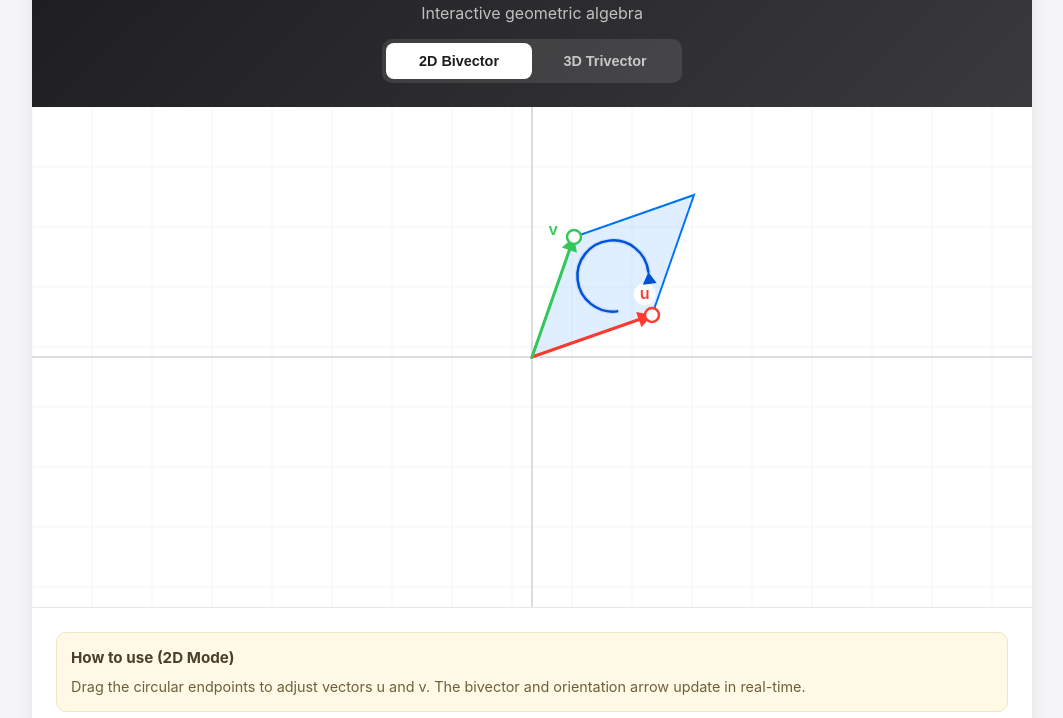
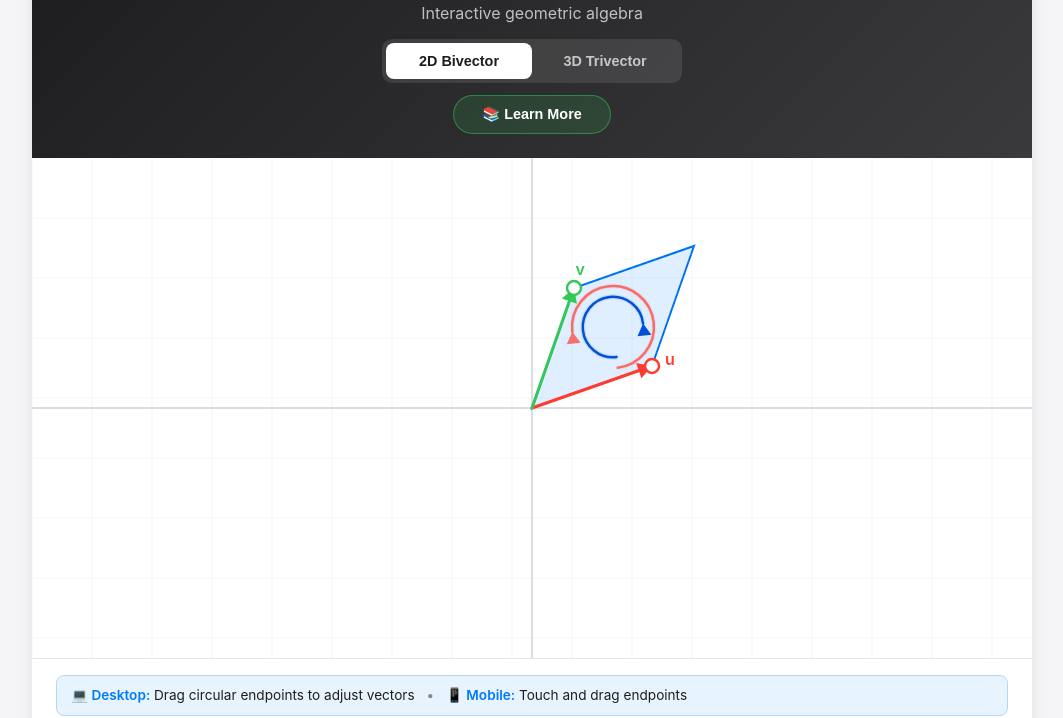
Before and after one commit to neutrinoevent/exterior-product, a plain HTML site: page index.html in a window 1280 px wide. Both pictures are taken after a click on the button "2D Bivector". Shown: the part 82-800 px from the top of the page, without its empty margins (108-1171 px from the left). Drawn offline with nearby package versions, Linux system fonts and the light colour scheme.

Commit message:
added learn more button, fixed clunky ui

```diff
--- a/index.html
+++ b/index.html
@@ -79,6 +79,30 @@
             color: #1d1d1f;
         }
 
+        .learn-more-btn {
+            display: block;
+            margin: 12px auto 0 auto;
+            padding: 10px 28px;
+            border: 1.5px solid rgba(52, 199, 89, 0.5);
+            background: rgba(52, 199, 89, 0.15);
+            color: #ffffff;
+            border-radius: 20px;
+            font-weight: 600;
+            font-size: 0.9rem;
+            cursor: pointer;
+            transition: all 0.3s ease;
+            white-space: nowrap;
+            max-width: fit-content;
+        }
+
+        .learn-more-btn:hover {
+            background: rgba(52, 199, 89, 0.9);
+            border-color: #34C759;
+            color: white;
+            transform: translateY(-2px);
+            box-shadow: 0 4px 16px rgba(52, 199, 89, 0.4);
+        }
+
         .viz-container {
             position: relative;
             width: 100%;
@@ -241,6 +265,27 @@
 
         .explanation-3d {
             display: none;
+        }
+
+        .control-hints {
+            background: #e8f4fd;
+            border: 1px solid #b3d9f2;
+            border-radius: 8px;
+            padding: 10px 14px;
+            margin: 12px 0;
+            font-size: 0.85rem;
+            color: #1d1d1f;
+            line-height: 1.4;
+        }
+
+        .control-hints strong {
+            color: #007AFF;
+            font-weight: 600;
+        }
+
+        .control-hints .separator {
+            margin: 0 8px;
+            color: #86868b;
         }
 
         .instructions {
@@ -349,11 +394,25 @@
                 <button class="dimension-btn active" data-mode="2d">2D Bivector</button>
                 <button class="dimension-btn" data-mode="3d">3D Trivector</button>
             </div>
+            <button class="learn-more-btn" id="learnMoreBtn">📚 Learn More</button>
         </div>
 
         <div class="viz-container">
             <canvas id="canvas2d" width="800" height="500"></canvas>
             <div id="container3d"></div>
+        </div>
+
+        <!-- Control Hints -->
+        <div class="control-hints" id="controlHints2d" style="margin: 16px 24px 0 24px;">
+            <strong>💻 Desktop:</strong> Drag circular endpoints to adjust vectors
+            <span class="separator">•</span>
+            <strong>📱 Mobile:</strong> Touch and drag endpoints
+        </div>
+
+        <div class="control-hints" id="controlHints3d" style="margin: 16px 24px 0 24px; display: none;">
+            <strong>💻 Desktop:</strong> Drag colored spheres to move vectors • Right-click drag to rotate • Scroll to zoom
+            <span class="separator">•</span>
+            <strong>📱 Mobile:</strong> Drag spheres to move vectors • Swipe anywhere to rotate view
         </div>
 
         <div class="controls">
@@ -371,6 +430,7 @@
                     <li><strong>Magnitude</strong> = Area of parallelogram = |u| |v| sin(θ)</li>
                     <li><strong>Orientation</strong> = Direction of rotation from u to v (counterclockwise ↻ or clockwise ↺)</li>
                     <li><strong>Antisymmetry</strong>: Reversing order flips sign: v ∧ u = −(u ∧ v)</li>
+                    <li><strong>Dual arrows</strong>: Inner (positive, blue/orange) vs outer (negative, red/green) show both orientations</li>
                 </ul>
 
                 <div class="physics-examples">
@@ -436,7 +496,7 @@
     </div>
 
     <div class="container">
-        <div class="education">
+        <div class="education" id="educationSection">
             <h2>Understanding Exterior Products</h2>
 
             <div class="concept">
@@ -599,7 +659,7 @@
             };
         }
 
-        function drawSmoothArrow(centerX, centerY, radius, clockwise, color) {
+        function drawSmoothArrow(centerX, centerY, radius, clockwise, color, opacity = 1.0) {
             const startAngle = state2d.arrowRotation;
             const arcLength = Math.PI * 1.5;
             const endAngle = startAngle + (clockwise ? -arcLength : arcLength);
@@ -607,14 +667,14 @@
             ctx.save();
             ctx.strokeStyle = color;
             ctx.lineWidth = 5;
-            ctx.globalAlpha = 0.12;
+            ctx.globalAlpha = 0.12 * opacity;
             ctx.lineCap = 'round';
             ctx.beginPath();
             ctx.arc(centerX, centerY, radius, startAngle, endAngle, clockwise);
             ctx.stroke();
 
             ctx.lineWidth = 2.5;
-            ctx.globalAlpha = 1.0;
+            ctx.globalAlpha = opacity;
             ctx.beginPath();
             ctx.arc(centerX, centerY, radius, startAngle, endAngle, clockwise);
             ctx.stroke();
@@ -627,7 +687,7 @@
             const headWidth = 7;
 
             ctx.fillStyle = color;
-            ctx.globalAlpha = 1.0;
+            ctx.globalAlpha = opacity;
             ctx.beginPath();
             ctx.moveTo(arrowX, arrowY);
             ctx.lineTo(
@@ -748,21 +808,11 @@
             ctx.textAlign = 'center';
             ctx.textBaseline = 'middle';
 
-            const uAngle = Math.atan2(u.y, u.x);
-            const vAngle = Math.atan2(v.y, v.x);
-            const labelDist = 22;
-            const uLabelX = uCanvas.x + labelDist * Math.cos(uAngle + Math.PI/2);
-            const uLabelY = uCanvas.y - labelDist * Math.sin(uAngle + Math.PI/2);
-            const vLabelX = vCanvas.x + labelDist * Math.cos(vAngle + Math.PI/2);
-            const vLabelY = vCanvas.y - labelDist * Math.sin(vAngle + Math.PI/2);
-
-            ctx.fillStyle = 'rgba(255, 255, 255, 0.95)';
-            ctx.beginPath();
-            ctx.arc(uLabelX, uLabelY, 11, 0, Math.PI * 2);
-            ctx.fill();
-            ctx.beginPath();
-            ctx.arc(vLabelX, vLabelY, 11, 0, Math.PI * 2);
-            ctx.fill();
+            // Position labels 15% beyond vector endpoints (no background)
+            const uLabelX = uCanvas.x + (uCanvas.x - center.x) * 0.15;
+            const uLabelY = uCanvas.y + (uCanvas.y - center.y) * 0.15;
+            const vLabelX = vCanvas.x + (vCanvas.x - center.x) * 0.15;
+            const vLabelY = vCanvas.y + (vCanvas.y - center.y) * 0.15;
 
             ctx.fillStyle = '#FF3B30';
             ctx.fillText('u', uLabelX, uLabelY);
@@ -789,12 +839,22 @@
             const scale = getScale();
             const paraCenterX = center.x + (u.x + v.x) * scale / 2;
             const paraCenterY = center.y - (u.y + v.y) * scale / 2;
-            const arrowRadius = Math.min(
+            const baseArrowRadius = Math.min(
                 Math.sqrt(u.x*u.x + u.y*u.y),
                 Math.sqrt(v.x*v.x + v.y*v.y)
             ) * scale * 0.28;
 
-            drawSmoothArrow(paraCenterX, paraCenterY, arrowRadius, !isPositive, arrowColor);
+            // Draw dual arrows: inner (positive) and outer (negative)
+            const positiveColor = isPositive ? '#0051D5' : '#E67700';  // Blue or Orange
+            const negativeColor = isPositive ? '#FF3B30' : '#34C759';  // Red or Green
+
+            // Inner arrow (positive bivector component u ∧ v)
+            const innerRadius = baseArrowRadius * 0.85;
+            drawSmoothArrow(paraCenterX, paraCenterY, innerRadius, !isPositive, positiveColor, 1.0);
+
+            // Outer arrow (negative bivector component -u ∧ v)
+            const outerRadius = baseArrowRadius * 1.15;
+            drawSmoothArrow(paraCenterX, paraCenterY, outerRadius, isPositive, negativeColor, 0.7);
 
             document.getElementById('magnitude').textContent = wedge.magnitude.toFixed(2);
             document.getElementById('orientation').textContent = isPositive ? 'CCW (+)' : 'CW (−)';
@@ -1504,24 +1564,32 @@
         function on3DTouchStart(event) {
             if (event.touches.length === 1) {
                 const touch = event.touches[0];
-                on3DMouseDown({
-                    button: 0,
-                    clientX: touch.clientX,
-                    clientY: touch.clientY
-                });
-            } else if (event.touches.length === 2) {
-                isRotating3d = true;
-                const touch = event.touches[0];
-                previousMouse = { x: touch.clientX, y: touch.clientY };
+
+                // Check if touching a sphere
+                const rect = renderer.domElement.getBoundingClientRect();
+                mouse3d.x = ((touch.clientX - rect.left) / rect.width) * 2 - 1;
+                mouse3d.y = -((touch.clientY - rect.top) / rect.height) * 2 + 1;
+                raycaster.setFromCamera(mouse3d, camera);
+
+                const intersects = raycaster.intersectObjects([
+                    spheres3d.u, spheres3d.v, spheres3d.w
+                ]);
+
+                if (intersects.length > 0) {
+                    // Touching a sphere - drag vector
+                    const sphere = intersects[0].object;
+                    dragging3d = sphere.userData.vector;
+                } else {
+                    // Not touching a sphere - rotate camera
+                    isRotating3d = true;
+                    previousMouse = { x: touch.clientX, y: touch.clientY };
+                }
             }
         }
 
         function on3DTouchMove(event) {
             event.preventDefault();
             if (event.touches.length === 1) {
-                const touch = event.touches[0];
-                on3DMouseMove({ clientX: touch.clientX, clientY: touch.clientY });
-            } else if (event.touches.length === 2 && isRotating3d) {
                 const touch = event.touches[0];
                 on3DMouseMove({ clientX: touch.clientX, clientY: touch.clientY });
             }
@@ -1553,6 +1621,8 @@
                     currentMode = '2d';
                     canvas2d.style.display = 'block';
                     container3d.style.display = 'none';
+                    document.getElementById('controlHints2d').style.display = 'block';
+                    document.getElementById('controlHints3d').style.display = 'none';
                     document.getElementById('instructionTitle').textContent = 'How to use (2D Mode)';
                     document.getElementById('instructionText').textContent = 'Drag the circular endpoints to adjust vectors u and v. The bivector and orientation arrow update in real-time.';
                     document.getElementById('magnitudeLabel').textContent = 'Area';
@@ -1565,8 +1635,10 @@
                     currentMode = '3d';
                     canvas2d.style.display = 'none';
                     container3d.style.display = 'block';
+                    document.getElementById('controlHints2d').style.display = 'none';
+                    document.getElementById('controlHints3d').style.display = 'block';
                     document.getElementById('instructionTitle').textContent = 'How to use (3D Mode)';
-                    document.getElementById('instructionText').textContent = 'Drag colored spheres to adjust vectors. Right-click and drag (or two-finger drag on mobile) to rotate camera. Scroll to zoom.';
+                    document.getElementById('instructionText').textContent = 'Drag colored spheres to adjust vectors. Right-click and drag to rotate camera. Scroll to zoom.';
                     document.getElementById('magnitudeLabel').textContent = 'Volume';
                     document.getElementById('operationButtons').style.display = 'none';
                     document.getElementById('explanation2d').style.display = 'none';
@@ -1605,6 +1677,15 @@
         });
 
         window.addEventListener('resize', onWindowResize);
+
+        // Learn More button scroll handler
+        document.getElementById('learnMoreBtn').addEventListener('click', () => {
+            const educationSection = document.getElementById('educationSection');
+            educationSection.scrollIntoView({
+                behavior: 'smooth',
+                block: 'start'
+            });
+        });
     </script>
 </body>
 </html>
```
